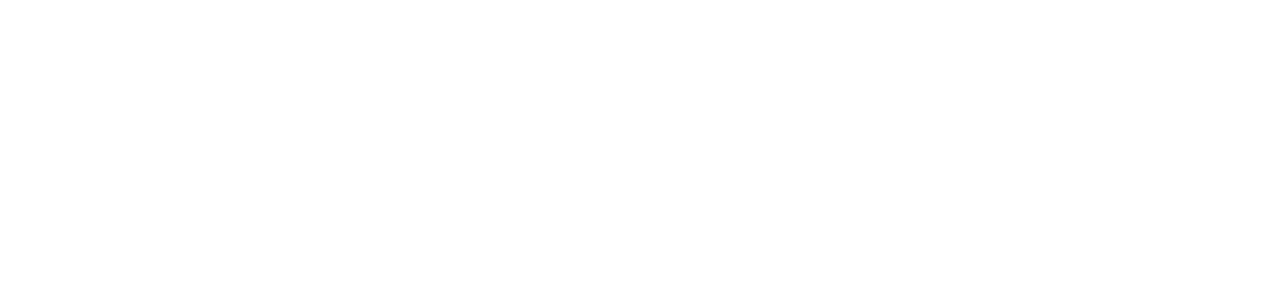
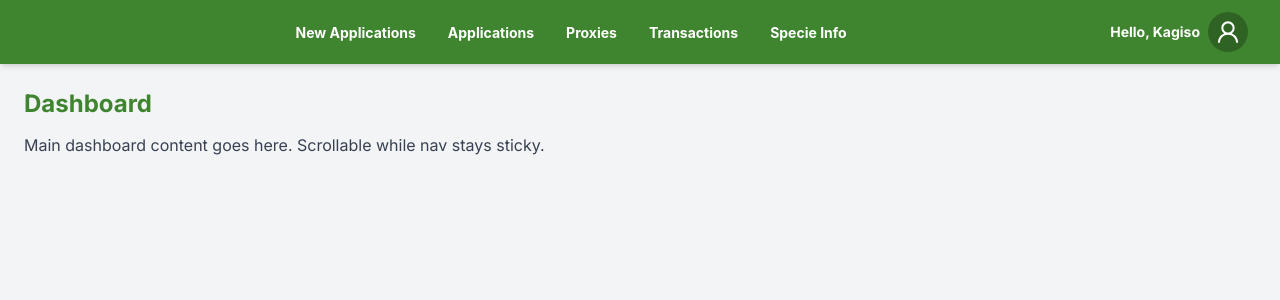
Before and after one commit to CodeKagi/NipasProject, a React (Vite) app: page /dashboard in a window 1280 px wide. Before the commit this address had no page. Shown: the top 300 px of the page. Built offline with nearby package versions, Linux system fonts and the light colour scheme.

Commit message:
added top nav and dashboard page

```diff
--- a/package.json
+++ b/package.json
@@ -9,6 +9,8 @@
     "preview": "vite preview"
   },
   "dependencies": {
+    "@fontsource/inter": "^5.2.6",
+    "antd": "^5.27.3",
     "react": "^18.2.0",
     "react-dom": "^18.2.0",
     "react-icons": "^5.5.0",
--- a/src/App.tsx
+++ b/src/App.tsx
@@ -1,10 +1,12 @@
 import { Routes, Route } from 'react-router-dom'
 import Login from './pages/Login'
+import Dashboard from './pages/Dashboard'
 
 export default function App() {
   return (
     <Routes>
       <Route path="/" element={<Login />} />
+        <Route path="/dashboard" element={<Dashboard />} />
       {/* You can add more routes here later */}
     </Routes>
   )
--- a/src/components/ForgotPasswordModal.tsx
+++ b/src/components/ForgotPasswordModal.tsx
@@ -1,6 +1,7 @@
 import { useState, useEffect } from "react";
 import forgotPasswordLogo from "../assets/forgotPasswordLogo.svg";
 import thankYouTick from "../assets/thankYouTick.svg"; // ✅ new success logo
+import { Button, Input } from "antd";
 
 interface ForgotPasswordModalProps {
   isOpen: boolean;
@@ -76,6 +77,8 @@
               alt="Logo"
               className="h-16 mb-4"
             />
+
+
 
             {/* Heading */}
             <h2 className="text-2xl font-bold mb-2 text-[#3F842E]">
--- /dev/null
+++ b/src/components/TopNav.tsx
@@ -0,0 +1,106 @@
+import { useState } from "react";
+import { Menu, Dropdown, Avatar, Drawer, Button } from "antd";
+import { UserOutlined, MenuOutlined } from "@ant-design/icons";
+
+export default function TopNav() {
+    const [drawerOpen, setDrawerOpen] = useState(false);
+
+    const items = [
+        { key: "NewApplications", label: "New Applications" },
+        { key: "Applications", label: "Applications" },
+        { key: "Proxies", label: "Proxies" },
+        { key: "Transactions", label: "Transactions" },
+        { key: "SpecieInfo", label: "Specie Info" },
+    ];
+
+    return (
+        <nav className="sticky top-0 w-full bg-[#3F842E] text-white shadow-md z-50">
+            <div className="flex items-center justify-between px-4 md:px-8 h-16">
+                {/* Desktop Menu */}
+                <div className="hidden md:flex flex-1 justify-center">
+                    <Menu
+                        mode="horizontal"
+                        items={items}
+                        defaultSelectedKeys={["home"]}
+                        className="bg-transparent flex-1 justify-center border-none
+                        [&>.ant-menu-item]:!text-white
+                        [&>.ant-menu-item]:!font-bold
+                        [&>.ant-menu-item:hover]:!text-gray-300
+                        [&>.ant-menu-item::after]:!hidden
+                        [&>.ant-menu-item-selected::after]:!hidden"
+                    />
+                </div>
+
+                {/* Desktop Profile */}
+                <div className="hidden md:flex items-center space-x-2">
+                        <Dropdown
+                            menu={{
+                                items: [
+                                    { key: "1", label: <span className="text-xs font-sans" style={{ fontFamily: "Inter, sans-serif" }}>Profile</span> },
+                                    { key: "2", label: <span className="text-xs font-sans" style={{ fontFamily: "Inter, sans-serif" }}>Settings</span> },
+                                    { key: "3", label: <span className="text-xs font-sans" style={{ fontFamily: "Inter, sans-serif" }}>Logout</span> },
+                                ],
+                            }}
+                            placement="bottomLeft"
+                            trigger={["click"]}
+                        >
+                            <div className="flex items-center space-x-2 cursor-pointer">
+                                <span className="text-sm font-semibold text-white" style={{ fontFamily: "Inter, sans-serif" }}>Hello, Kagiso</span>
+                                <Avatar size="large" icon={<UserOutlined />} />
+                            </div>
+                        </Dropdown>
+                </div>
+
+                {/* Mobile Hamburger */}
+                <div className="md:hidden ml-auto">
+                    <Button
+                        type="text"
+                        icon={<MenuOutlined className="text-white text-2xl" />}
+                        onClick={() => setDrawerOpen(true)}
+                    />
+                </div>
+
+                <Drawer
+                    placement="right"
+                    onClose={() => setDrawerOpen(false)}
+                    open={drawerOpen}
+                     styles={{ body: { padding: 0, backgroundColor: "#3F842E" } }}
+                >
+                    <div className="flex flex-col p-4 space-y-4">
+                        {items.map((item) => (
+                            <a
+                                key={item.key}
+                                href="#"
+                                className="text-white font-bold text-xs transition"
+                                onClick={() => setDrawerOpen(false)}
+                            >
+                                {item.label}
+                            </a>
+                        ))}
+                        <div className="border-t border-white/50 my-2"></div>
+                        <div className="text-xs">
+
+                        </div>
+                        <Dropdown
+                            menu={{
+                                items: [
+                                    { key: "1", label: <span className="text-xs font-sans" style={{ fontFamily: "Inter, sans-serif" }}>Profile</span> },
+                                    { key: "2", label: <span className="text-xs font-sans" style={{ fontFamily: "Inter, sans-serif" }}>Settings</span> },
+                                    { key: "3", label: <span className="text-xs font-sans" style={{ fontFamily: "Inter, sans-serif" }}>Logout</span> },
+                                ],
+                            }}
+                            placement="bottomLeft"
+                            trigger={["click"]}
+                        >
+                            <div className="flex items-center space-x-2 cursor-pointer">
+                                <span className="text-sm font-semibold text-white" style={{ fontFamily: "Inter, sans-serif" }}>Hello, Kagiso</span>
+                                <Avatar size="small" icon={<UserOutlined />} />
+                            </div>
+                        </Dropdown>
+
+                    </div>
+                </Drawer>
+            </div>
+        </nav>
+    );
+}
--- a/src/index.css
+++ b/src/index.css
@@ -11,3 +11,7 @@
      small {
         left: calc(50% - 50px);
      }
+
+     body {
+  font-family: 'Inter', sans-serif;
+}
--- a/src/main.tsx
+++ b/src/main.tsx
@@ -1,6 +1,11 @@
 import { StrictMode } from 'react'
 import { createRoot } from 'react-dom/client'
 import './index.css'
+import "antd/dist/reset.css";
+import "@fontsource/inter/400.css";
+import "@fontsource/inter/500.css";
+import "@fontsource/inter/700.css";
+
 import App from './App.tsx'
 import { BrowserRouter } from 'react-router-dom'
 
--- /dev/null
+++ b/src/pages/Dashboard.tsx
@@ -0,0 +1,17 @@
+import TopNav from "../components/TopNav";
+
+export default function Dashboard() {
+  return (
+    <div className="h-screen flex flex-col">
+      <TopNav />
+      <div className="flex flex-1 overflow-hidden">
+        <div className="flex-1 overflow-y-auto p-6 bg-gray-100">
+          <h1 className="text-2xl font-bold text-[#3F842E] mb-4">Dashboard</h1>
+          <p className="text-gray-700">
+            Main dashboard content goes here. Scrollable while nav stays sticky.
+          </p>
+        </div>
+      </div>
+    </div>
+  );
+}
--- a/src/pages/Login.tsx
+++ b/src/pages/Login.tsx
@@ -2,6 +2,7 @@
 import { FaGoogle, FaFacebook, FaApple, FaEye, FaEyeSlash } from 'react-icons/fa';
 import ForgotPasswordModal from '../components/ForgotPasswordModal';
 import VerifyEmailModal from '../components/VerifyEmailModal';
+import { useNavigate } from "react-router-dom";
 
 export default function Login() {
     const [isSignUp, setIsSignUp] = useState(true)
@@ -9,6 +10,13 @@
     const [showConfirm, setShowConfirm] = useState(false)
     const [isForgotModalOpen, setIsForgotModalOpen] = useState(false);
     const [isVerifyEmailOpen, setIsVerifyEmailOpen] = useState(false);
+
+    const navigate = useNavigate();
+
+    const handleSignIn = () => {
+        // no real auth logic, just redirect
+        navigate("/dashboard");
+    };
 
     return (
         <div className="h-screen flex items-center justify-center ">
@@ -188,9 +196,11 @@
                                 </div>
 
 
+
                                 {/* Sign In button */}
                                 <button
-                                    type="submit"
+                                    type="button"
+                                    onClick={handleSignIn}
                                     className="w-full py-2 bg-[#3F842E] text-white font-semibold rounded hover:bg-green-700 transition"
                                 >
                                     Sign In
--- a/tailwind.config.cjs
+++ b/tailwind.config.cjs
@@ -2,7 +2,11 @@
 module.exports = {
   content: ["./index.html", "./src/**/*.{ts,tsx}"],
   theme: {
-    extend: {},
+    extend: {
+      fontFamily: {
+        inter: ["Inter", "sans-serif"],
+      },
+    },
   },
   plugins: [],
 }
```
Also changed, not shown: 1 other file (tests, documents, lock files or other folders).
